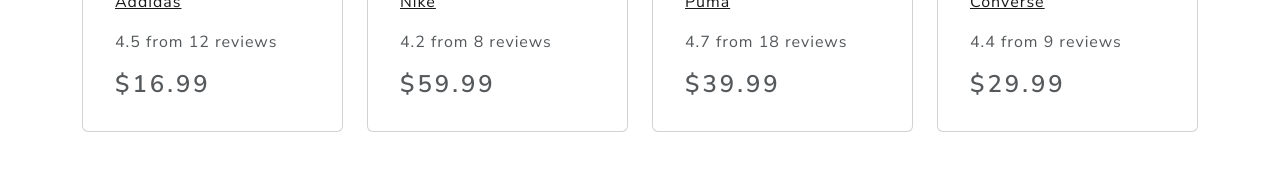
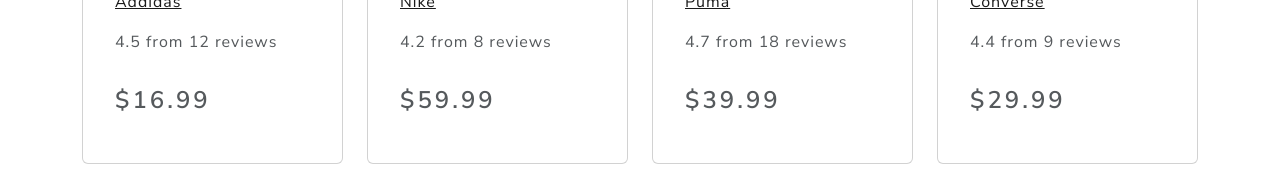
Before and after one commit to hadysoufan/Store-Project, a React (Create React App) app in the folder frontend/: page / in a window 1280 px wide. Shown: the part 413-594 px from the top of the page. Built offline with nearby package versions, Linux system fonts and the light colour scheme.

Commit message:
Adding style for rating

```diff
--- a/frontend/src/index.css
+++ b/frontend/src/index.css
@@ -1,5 +1,9 @@
 main {
   min-height: 80vh;
+}
+
+h3 {
+  padding: 1rem 0;
 }
 
 .product-image {
@@ -7,3 +11,7 @@
   height: 200px;
   object-fit: cover;
 }
+
+.rating span {
+  margin: 0.1rem;
+}
```
